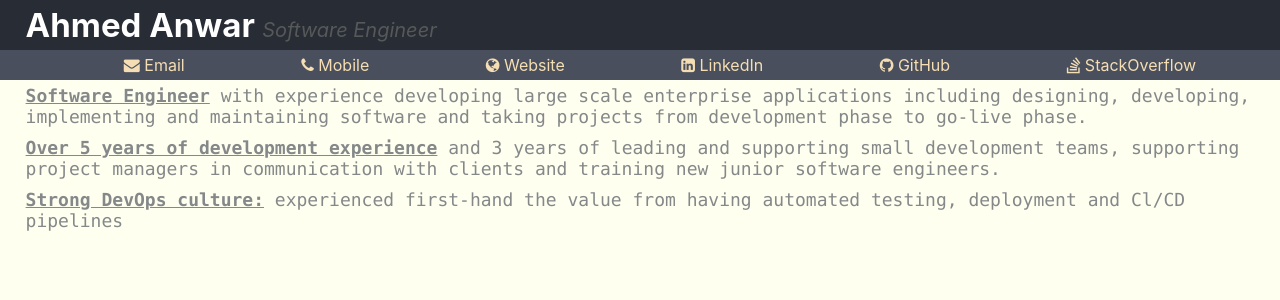
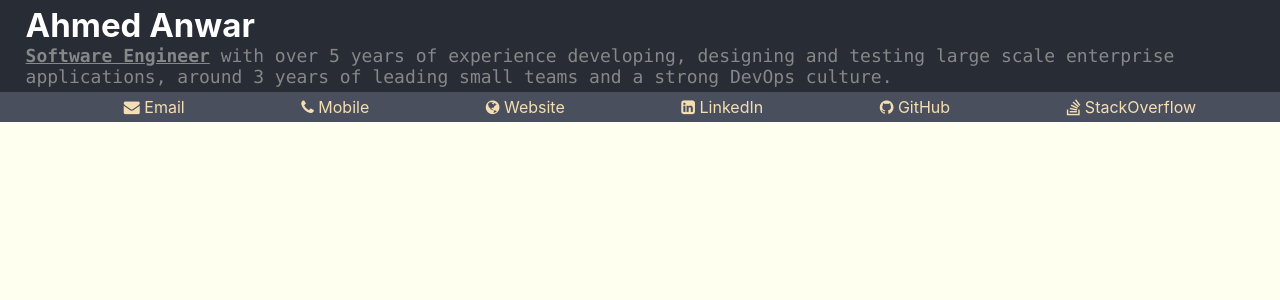
Before and after one commit to AhmedAnwarM/resume-builder, a React (Create React App) app: page / in a window 1280 px wide. Shown: the top 300 px of the page. Built offline with nearby package versions, Linux system fonts and the light colour scheme.

Commit message:
Minor refactoring and bug fixes

```diff
--- a/src/App.js
+++ b/src/App.js
@@ -2,7 +2,6 @@ import './App.css';
 import 'font-awesome/css/font-awesome.min.css';
 import ContactInfo from "./components/contact/ContactInfo";
 import Intro from "./components/intro/Intro";
-import AboutMe from "./components/about-me/AboutMe";
 
 function App() {
     return (
@@ -10,7 +9,6 @@ function App() {
             <header className="App-header">
                 <Intro/>
                 <ContactInfo/>
-                <AboutMe/>
             </header>
         </div>
     );
--- a/src/components/about-me/AboutMe.css
+++ b/src/components/about-me/AboutMe.css
@@ -1,6 +1,4 @@
 .cvSummary {
-    width: 96vw;
-    padding: 5px 2vw;
     margin: 0;
     font-family: source-code-pro, Menlo, Monaco, Consolas, 'Courier New', monospace;
     font-size: calc(10px + 1vmin);
--- a/src/components/about-me/AboutMe.js
+++ b/src/components/about-me/AboutMe.js
@@ -4,8 +4,8 @@ import {CV_DATA} from "../../data/cv-data";
 
 function AboutMe() {
     return (
-        CV_DATA.summary.map((item) => {
-            return <p className="cvSummary">
+        CV_DATA.summary.map((item, i) => {
+            return <p key={i} className="cvSummary">
                 <span className="summaryItemTitle">{item.title}</span>&nbsp;
                 <span>{item.content}</span>
             </p>
--- a/src/components/contact/ContactInfo.js
+++ b/src/components/contact/ContactInfo.js
@@ -9,8 +9,8 @@ function ContactInfo() {
         <div className="cvContactInfo row">
             <ul className="cvContactInfoList">
                 {
-                    CV_DATA.contactInfo.map((item) => {
-                        return <ContactItem title={item.title} link={item.link} icon={item.icon}/>
+                    CV_DATA.contactInfo.map((item, i) => {
+                        return <ContactItem key={i} title={item.title} link={item.link} icon={item.icon}/>
                     })
                 }
             </ul>
--- a/src/components/contact/contact-item/ContactItem.js
+++ b/src/components/contact/contact-item/ContactItem.js
@@ -16,7 +16,7 @@ class ContactItem extends Component {
     render() {
         return (
             <li className="cvContactInfoListItem">
-                <a target="_blank" href={this.state.link}>
+                <a rel="noreferrer" target="_blank" href={this.state.link}>
                     <i className={this.state.icon}/> {this.state.title}
                 </a>
             </li>
--- a/src/components/intro/Intro.js
+++ b/src/components/intro/Intro.js
@@ -1,12 +1,14 @@
 import './Intro.css';
 import 'font-awesome/css/font-awesome.min.css';
 import {CV_DATA} from "../../data/cv-data";
+import AboutMe from "../about-me/AboutMe";
 
 function Intro() {
     return (
         <div className="cvIntro row">
             <span className="cvName">{CV_DATA.name}</span>&nbsp;
-            <span className="cvCurrentPosition">{CV_DATA.position}</span>
+            <span className="cvCurrentPosition">{CV_DATA.currentPosition}</span>
+            <AboutMe/>
         </div>
     );
 }
--- a/src/data/cv-data.js
+++ b/src/data/cv-data.js
@@ -1,6 +1,6 @@
 export const CV_DATA = {
     "name": "Ahmed Anwar",
-    "position": "Software Engineer",
+    "currentPosition": "",
     "city": "Cairo, Egypt",
     "contactInfo": [
         {
@@ -37,15 +37,7 @@ export const CV_DATA = {
     "summary": [
         {
             "title": "Software Engineer",
-            "content": "with experience developing large scale enterprise applications including designing, developing, implementing and maintaining software and taking projects from development phase to go-live phase."
-        },
-        {
-            "title": "Over 5 years of development experience",
-            "content": "and 3 years of leading and supporting small development teams, supporting project managers in communication with clients and training new junior software engineers."
-        },
-        {
-            "title": "Strong DevOps culture:",
-            "content": "experienced first-hand the value from having automated testing, deployment and Cl/CD pipelines"
+            "content": "with over 5 years of experience developing, designing and testing large scale enterprise applications, around 3 years of leading small teams and a strong DevOps culture."
         }
     ],
     "education": [
```
